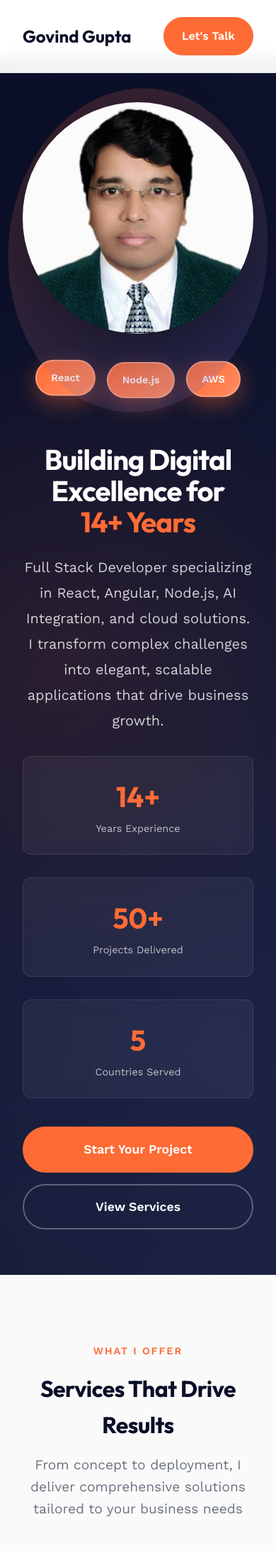
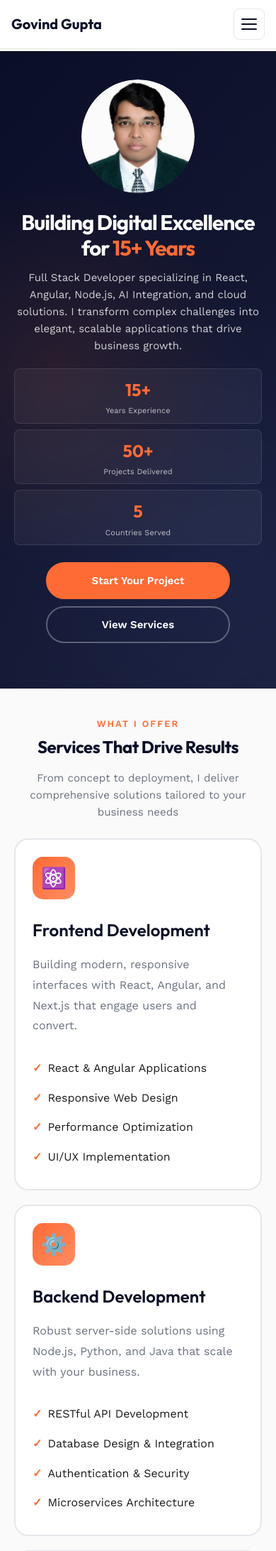
Before and after one commit to guptagovind/guptagovind.github.io, a PHP site: page / in a window 390 px wide. Shown: the top 2185 px of the page at 71% size. Run offline with PHP 8.4, Linux system fonts and the light colour scheme.

Commit message:
Fix Mobile Layout

```diff
--- a/css/common.css
+++ b/css/common.css
@@ -15,6 +15,10 @@
     --bg: #fafafa;
     --card-bg: #ffffff;
     --border: #e5e7eb;
+}
+
+html {
+    scroll-padding-top: 88px;
 }
 
 body {
@@ -51,6 +55,47 @@
     font-weight: 700;
     color: var(--primary);
     text-decoration: none;
+}
+
+/* Hamburger: hidden on desktop */
+.nav-toggle {
+    display: none;
+    flex-direction: column;
+    justify-content: center;
+    gap: 5px;
+    width: 44px;
+    height: 44px;
+    padding: 10px;
+    background: transparent;
+    border: 1px solid var(--border);
+    border-radius: 8px;
+    cursor: pointer;
+    transition: background 0.2s, border-color 0.2s;
+}
+
+.nav-toggle:hover {
+    background: rgba(0, 0, 0, 0.04);
+}
+
+.nav-toggle-bar {
+    display: block;
+    width: 22px;
+    height: 2px;
+    background: var(--primary);
+    border-radius: 1px;
+    transition: transform 0.3s, opacity 0.3s;
+}
+
+.nav-toggle[aria-expanded="true"] .nav-toggle-bar:nth-child(1) {
+    transform: translateY(7px) rotate(45deg);
+}
+
+.nav-toggle[aria-expanded="true"] .nav-toggle-bar:nth-child(2) {
+    opacity: 0;
+}
+
+.nav-toggle[aria-expanded="true"] .nav-toggle-bar:nth-child(3) {
+    transform: translateY(-7px) rotate(-45deg);
 }
 
 .nav-links {
@@ -253,10 +298,108 @@
     box-shadow: 0 10px 30px rgba(255, 107, 53, 0.3);
 }
 
+/* Mobile menu overlay: hidden on desktop */
+.nav-menu-overlay {
+    display: none;
+}
+
 /* Responsive */
 @media (max-width: 768px) {
+    .nav-toggle {
+        display: flex;
+    }
+
+    .nav-cta {
+        display: none;
+    }
+
+    /* Hide in-header links on mobile; use body-level overlay instead */
     .nav-links {
         display: none;
+    }
+
+    /* Full viewport overlay - outside nav so not clipped by header */
+    .nav-menu-overlay {
+        display: block;
+        position: fixed;
+        top: 0;
+        left: 0;
+        right: 0;
+        bottom: 0;
+        width: 100%;
+        height: 100%;
+        min-height: 100vh;
+        padding: 5rem 1.25rem 1.25rem;
+        background: #f0f2f5;
+        z-index: 1001;
+        opacity: 0;
+        visibility: hidden;
+        pointer-events: none;
+        transition: opacity 0.25s ease, visibility 0.25s ease;
+        box-sizing: border-box;
+        overflow-y: auto;
+        -webkit-overflow-scrolling: touch;
+    }
+
+    body.nav-open .nav-menu-overlay {
+        opacity: 1;
+        visibility: visible;
+        pointer-events: auto;
+    }
+
+    .nav-menu-overlay-links {
+        list-style: none;
+        margin: 0;
+        padding: 0;
+        display: flex;
+        flex-direction: column;
+        align-items: stretch;
+        gap: 0.5rem;
+    }
+
+    .nav-menu-overlay-links li {
+        width: 100%;
+        text-align: center;
+        background: #ffffff;
+        border-radius: 10px;
+        border: 1px solid rgba(0, 0, 0, 0.08);
+        box-shadow: 0 1px 3px rgba(0, 0, 0, 0.06);
+    }
+
+    .nav-menu-overlay-links a {
+        display: flex;
+        align-items: center;
+        justify-content: center;
+        padding: 0.75rem 1rem;
+        font-size: 1rem;
+        font-weight: 600;
+        min-height: 48px;
+        color: var(--text);
+        text-decoration: none;
+    }
+
+    .nav-menu-overlay-links a:hover,
+    .nav-menu-overlay-links a:active {
+        color: var(--accent);
+        background: rgba(255, 107, 53, 0.08);
+        border-radius: 10px;
+    }
+
+    body.nav-open {
+        overflow: hidden;
+        overflow-x: hidden;
+    }
+
+    body.nav-open nav {
+        background: #ffffff;
+        box-shadow: 0 2px 12px rgba(0, 0, 0, 0.08);
+    }
+
+    .nav-container {
+        padding: 1rem 1.25rem;
+        position: relative;
+        z-index: 1002;
+        background: #ffffff;
     }
 
     .article-header h1 {
--- a/css/govind-portfolio.css
+++ b/css/govind-portfolio.css
@@ -181,7 +181,7 @@
 .image-wrapper {
     position: relative;
     width: 100%;
-    max-width: 350px;
+    max-width: 280px;
     margin: 0 auto;
     aspect-ratio: 1;
 }
@@ -980,49 +980,165 @@
 
 /* Mobile Responsive */
 @media (max-width: 768px) {
-    .nav-links {
-        display: none;
+    .hero {
+        margin-top: 72px;
+        min-height: auto;
+        padding: 1.5rem 0 2.5rem;
     }
 
     .hero-content {
         grid-template-columns: 1fr;
         text-align: center;
+        padding: 1.5rem 1.25rem 1.5rem;
+        padding-top: 1rem;
+        gap: 1.5rem;
     }
 
     .hero-text h1 {
-        font-size: 2.5rem;
+        font-size: 2rem;
+        margin-bottom: 0.75rem;
+        line-height: 1.2;
+    }
+
+    .hero-text p {
+        font-size: 0.9375rem;
+        margin-bottom: 1.25rem;
+        line-height: 1.6;
     }
 
     .hero-stats {
-        grid-template-columns: 1fr;
+        grid-template-columns: repeat(3, 1fr);
+        gap: 0.5rem;
+        margin-bottom: 1.5rem;
+    }
+
+    .stat-item {
+        padding: 0.625rem 0.375rem;
+        border-radius: 8px;
+    }
+
+    .stat-number {
+        font-size: 1.5rem;
+        display: block;
+    }
+
+    .stat-label {
+        font-size: 0.6875rem;
+        margin-top: 0.25rem;
+        display: block;
+        line-height: 1.2;
     }
 
     .hero-cta {
         flex-direction: column;
+        gap: 0.625rem;
+        margin-top: 0.25rem;
+    }
+
+    .btn-primary,
+    .btn-secondary {
+        padding: 0.75rem 1.5rem;
+        font-size: 0.9375rem;
+        width: 100%;
+        max-width: 260px;
+        margin-left: auto;
+        margin-right: auto;
+        text-align: center;
     }
 
     .hero-image {
         order: -1;
     }
 
+    .image-wrapper {
+        max-width: 160px;
+        width: 160px;
+        height: 160px;
+        min-width: 160px;
+        min-height: 160px;
+        border-radius: 50%;
+        overflow: hidden;
+    }
+
+    .profile-image {
+        object-position: center 32%;
+    }
+
     .tech-badges {
         position: static;
         flex-direction: row;
         justify-content: center;
-        margin-top: 2rem;
+        margin-top: 1rem;
         transform: none;
+        gap: 0.5rem;
+    }
+
+    .tech-badge {
+        padding: 0.4rem 0.6rem;
+        font-size: 0.75rem;
+    }
+
+    .services {
+        padding: 2.5rem 1.25rem 3rem;
+    }
+
+    .experience {
+        padding: 2.5rem 1.25rem 3rem;
+    }
+
+    .testimonials {
+        padding: 2.5rem 1.25rem 3rem;
+    }
+
+    .contact {
+        padding: 2.5rem 1.25rem 3rem;
+    }
+
+    .section-header {
+        padding-left: 0;
+        padding-right: 0;
+        margin-bottom: 1.5rem;
+    }
+
+    .section-label {
+        font-size: 0.8125rem;
+        margin-bottom: 0.375rem;
     }
 
     .section-title {
-        font-size: 2rem;
+        font-size: 1.5rem;
+        line-height: 1.3;
+    }
+
+    .section-description {
+        font-size: 0.95rem;
     }
 
     .services-grid {
         grid-template-columns: 1fr;
+        gap: 1.25rem;
+    }
+
+    .service-card {
+        padding: 1.5rem;
     }
 
     .testimonials-grid {
         grid-template-columns: 1fr;
+        gap: 1.25rem;
+    }
+
+    .testimonial-card {
+        padding: 1.25rem;
+    }
+
+    .testimonial-card-header {
+        flex-wrap: wrap;
+        gap: 0.75rem;
+    }
+
+    .testimonial-text {
+        font-size: 0.95rem;
     }
 
     .blog-grid {
@@ -1030,7 +1146,7 @@
     }
 
     .testimonials::before {
-        font-size: 10rem;
+        font-size: 8rem;
     }
 
     .timeline::before {
@@ -1038,7 +1154,8 @@
     }
 
     .timeline-item {
-        padding-left: 60px;
+        padding-left: 56px;
+        padding-bottom: 1.5rem;
     }
 
     .timeline-dot {
@@ -1047,10 +1164,12 @@
 
     .contact-container {
         grid-template-columns: 1fr;
+        gap: 2rem;
+        padding: 0;
     }
 
     .contact-info h2 {
-        font-size: 2rem;
+        font-size: 1.75rem;
     }
 
     .form-row {
@@ -1058,6 +1177,34 @@
     }
 
     .contact-form-wrapper {
-        padding: 2rem 1.5rem;
+        padding: 1.5rem 1.25rem;
+    }
+
+    .submit-btn {
+        padding: 0.875rem 1.5rem;
+        min-height: 48px;
     }
 }
+
+/* Small phones */
+@media (max-width: 480px) {
+    .hero-text h1 {
+        font-size: 1.85rem;
+    }
+
+    .hero-stats {
+        grid-template-columns: 1fr;
+    }
+
+    .section-title {
+        font-size: 1.5rem;
+    }
+
+    .nav-container {
+        padding: 0.75rem 1rem;
+    }
+
+    .logo {
+        font-size: 1.25rem;
+    }
+}
--- a/index.html
+++ b/index.html
@@ -3,7 +3,7 @@
 <head>
     <meta charset="UTF-8">
     <meta name="viewport" content="width=device-width, initial-scale=1.0">
-    <title>Govind Gupta - Full Stack Developer | 14+ Years Experience</title>
+    <title>Govind Gupta - Full Stack Developer | 15+ Years Experience</title>
     <link rel="preconnect" href="https://fonts.googleapis.com">
     <link rel="preconnect" href="https://fonts.gstatic.com" crossorigin>
     <link href="https://fonts.googleapis.com/css2?family=Outfit:wght@400;500;600;700;800&family=Work+Sans:wght@400;500;600&display=swap" rel="stylesheet">
@@ -11,30 +11,45 @@
     <link rel="stylesheet" href="css/govind-portfolio.css">
 </head>
 <body>
-    <nav>
-    <div class="nav-container">
-        <a href="#" class="logo">Govind Gupta</a>
-        <ul class="nav-links">
-            <li><a href="#services">Services</a></li>
-            <li><a href="#experience">Experience</a></li>
-            <li><a href="#blog">Blog</a></li>
-            <li><a href="#testimonials">Testimonials</a></li>
-            <li><a href="#contact">Contact</a></li>
+    <nav class="main-nav" id="mainNav">
+        <div class="nav-container">
+            <a href="#" class="logo">Govind Gupta</a>
+            <button type="button" class="nav-toggle" aria-label="Open menu" aria-expanded="false" aria-controls="navMenu" id="navToggle">
+                <span class="nav-toggle-bar"></span>
+                <span class="nav-toggle-bar"></span>
+                <span class="nav-toggle-bar"></span>
+            </button>
+            <ul class="nav-links" id="navMenu" role="menu">
+                <li role="none"><a href="#services" role="menuitem">Services</a></li>
+                <li role="none"><a href="#experience" role="menuitem">Experience</a></li>
+                <li role="none"><a href="#blog" role="menuitem">Blog</a></li>
+                <li role="none"><a href="#testimonials" role="menuitem">Testimonials</a></li>
+                <li role="none"><a href="#contact" role="menuitem">Contact</a></li>
+            </ul>
+            <a href="#contact" class="cta-btn nav-cta">Let's Talk</a>
+        </div>
+    </nav>
+    <!-- Mobile menu overlay: outside nav so it's not clipped by header (body is viewport) -->
+    <div class="nav-menu-overlay" id="navMenuOverlay" aria-hidden="true">
+        <ul class="nav-menu-overlay-links" role="menu">
+            <li role="none"><a href="#services" role="menuitem">Services</a></li>
+            <li role="none"><a href="#experience" role="menuitem">Experience</a></li>
+            <li role="none"><a href="#blog" role="menuitem">Blog</a></li>
+            <li role="none"><a href="#testimonials" role="menuitem">Testimonials</a></li>
+            <li role="none"><a href="#contact" role="menuitem">Contact</a></li>
         </ul>
-        <a href="#contact" class="cta-btn">Let's Talk</a>
     </div>
-</nav>
 
     <section class="hero">
     <div class="hero-bg"></div>
     <div class="hero-content">
         <div class="hero-text">
-            <h1>Building Digital Excellence for <span class="highlight">14+ Years</span></h1>
+            <h1>Building Digital Excellence for <span class="highlight">15+ Years</span></h1>
             <p>Full Stack Developer specializing in React, Angular, Node.js, AI Integration, and cloud solutions. I transform complex challenges into elegant, scalable applications that drive business growth.</p>
 
             <div class="hero-stats">
                 <div class="stat-item">
-                    <span class="stat-number">14+</span>
+                    <span class="stat-number">15+</span>
                     <span class="stat-label">Years Experience</span>
                 </div>
                 <div class="stat-item">
@@ -166,7 +181,7 @@
         <div class="section-header">
             <div class="section-label">Career Journey</div>
             <h2 class="section-title">Trusted by Leading Companies</h2>
-            <p class="section-description">14+ years working with innovative companies across fintech, insurance, telecommunications, and enterprise software</p>
+            <p class="section-description">15+ years working with innovative companies across fintech, insurance, telecommunications, and enterprise software</p>
         </div>
 
         <div class="timeline">
```
Also changed, not shown: js/portfolio.js (+42 -1 lines).
